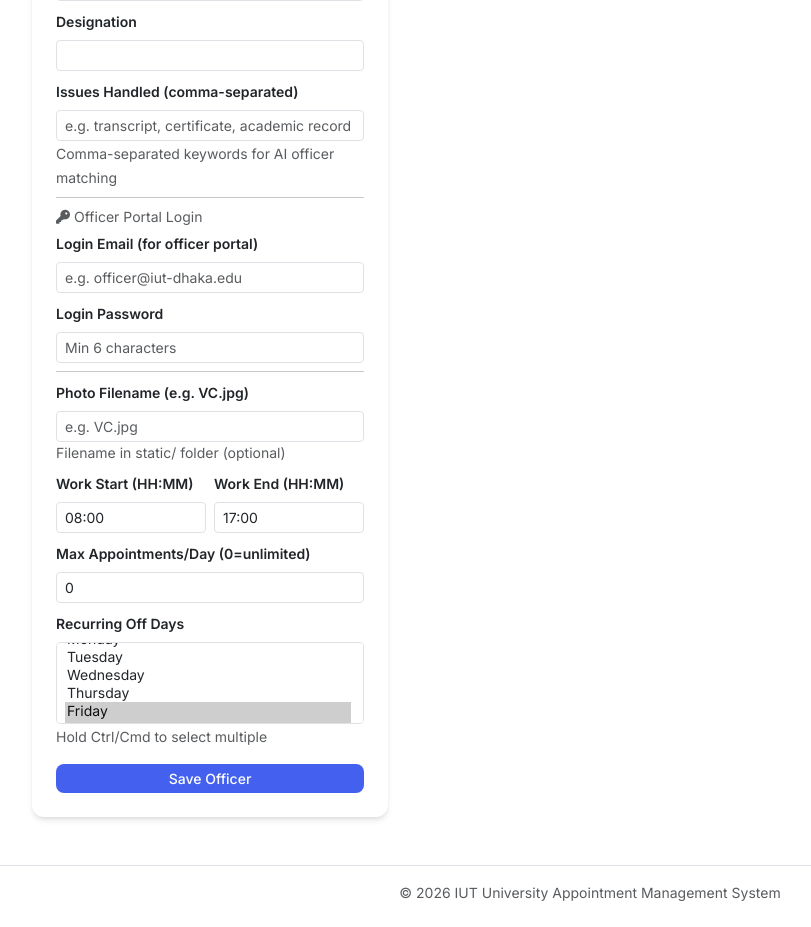
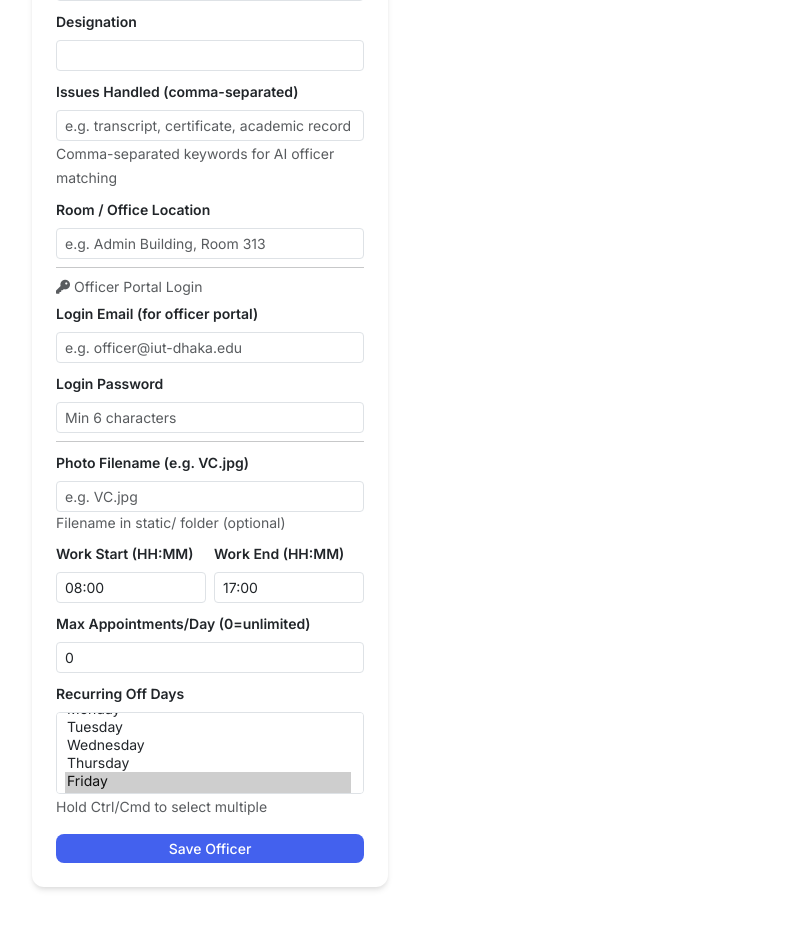
Before and after one commit to Abdiqanigalde/IUT_APP, a Flask app: page /admin/officers in a window 1280 px wide. Shown: the part 271-1198 px from the top of the page, without its empty margins (50-861 px from the left). Before the commit the page ends 1172 px from the top, so only its background shows below. Run offline with Flask 3, Linux system fonts and the light colour scheme; a user stored in the database is signed in; some libraries are stand-ins or nearby versions.

Commit message:
Update officers.html

```diff
--- a/templates/admin/officers.html
+++ b/templates/admin/officers.html
@@ -21,6 +21,10 @@
           {{ form.handles.label(class="form-label small fw-semibold") }}
           {{ form.handles(class="form-control form-control-sm", placeholder="e.g. transcript, certificate, academic record") }}
           <small class="text-muted">Comma-separated keywords for AI officer matching</small>
+        </div>
+        <div class="mb-2">
+          {{ form.room.label(class="form-label small fw-semibold") }}
+          {{ form.room(class="form-control form-control-sm", placeholder="e.g. Admin Building, Room 313") }}
         </div>
         <hr class="my-2">
         <p class="small text-muted mb-1"><i class="fas fa-key me-1"></i>Officer Portal Login</p>
@@ -82,6 +86,11 @@
             <td class="ps-3 fw-semibold">
               {{ officer.name }}<br>
               <small class="text-muted">{{ officer.designation }}</small>
+              {% if officer.room %}
+              <br><small class="text-muted" style="font-size:.75rem;">
+                <i class="fas fa-map-marker-alt me-1"></i>{{ officer.room }}
+              </small>
+              {% endif %}
               {% if officer.handles %}
               <br><small class="text-muted" style="font-size:.7rem;">
                 <i class="fas fa-tags me-1"></i>{{ officer.handles[:60] }}{% if officer.handles|length > 60 %}…{% endif %}
@@ -106,7 +115,7 @@
             </td>
             <td class="text-end pe-3">
               <div class="d-flex gap-1 justify-content-end flex-wrap">
-                <!-- Edit — data-* attributes avoid quote-escaping issues -->
+                <!-- Edit -->
                 <button class="btn btn-sm btn-outline-primary btn-edit-officer"
                   title="Edit Officer"
                   data-id="{{ officer.id }}"
@@ -178,7 +187,7 @@
             </div>
             <div class="col-md-6">
               <label class="form-label small fw-semibold">Room / Location</label>
-              <input type="text" name="edit_room" id="editRoom" class="form-control form-control-sm" placeholder="e.g. Committee Room, VC Office">
+              <input type="text" name="edit_room" id="editRoom" class="form-control form-control-sm" placeholder="e.g. Admin Building, Room 313">
             </div>
             <div class="col-md-6">
               <label class="form-label small fw-semibold">Photo Filename</label>
```
